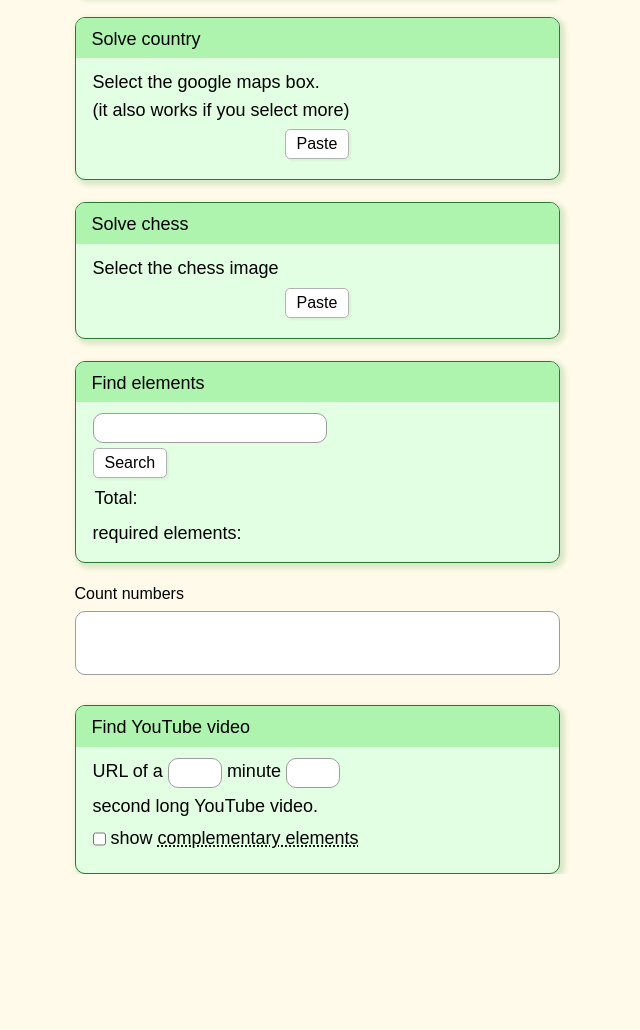
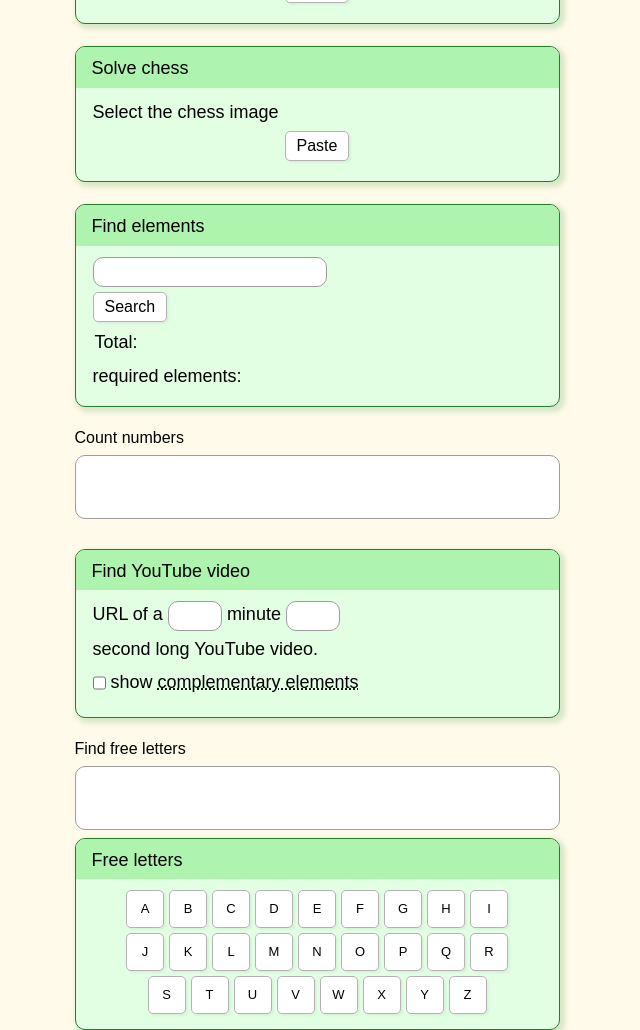
Before and after one commit to Marcell-Puskas/The-Password-Game-Ultimate-solver, a website built with Vite: page index.html in a window 1280 px wide. Shown: the whole page, without its empty margins (323-963 px from the left). Before the commit the page ends 874 px from the top, so only its background shows below. Built offline with nearby package versions, Linux system fonts and the light colour scheme; no server answers; what suncalc would draw is missing.

Commit message:
Check free letters

```diff
--- a/index.html
+++ b/index.html
@@ -75,6 +75,19 @@
                 <p id="yt-results"></p>
             </div>
         </div>
+
+        <div class="password-box">
+            <span class="password-box-header">Find free letters</span>
+            <input class="password-box-content" id="letters-input">
+
+            <div class="rule-box">
+                <span class="rule-box-header">Free letters</span>
+                <div class="rule-box-content">
+                    <div id="letters-results" style="align-self: center;"></div>
+                </div>
+            </div>
+
+        </div>
     </div>
 
     <script type="module" src="src/main.ts"></script>
--- /dev/null
+++ b/src/free-letters.ts
@@ -0,0 +1,11 @@
+const alphabetLetters = ["a", "b", "c", "d", "e", "f", "g", "h", "i", "j", "k", "l", "m", "n", "o", "p", "q", "r", "s", "t", "u", "v", "w", "x", "y", "z"]
+
+export function getFreeLetters(input: string) {
+    var freeletters: {letter: string, free: boolean}[] = []
+
+    alphabetLetters.forEach((letter) => {
+        freeletters.push({letter, free: !input.toLowerCase().includes(letter)})
+    })
+
+    return freeletters
+}
--- a/src/main.ts
+++ b/src/main.ts
@@ -5,6 +5,7 @@ import { getChessMove } from "./chess"
 import { getDigitsText } from "./digits"
 import { getElementsFromInput, getRequiredElementSymbols } from "./periodic-table"
 import { getYtUrls } from "./yt-url"
+import { getFreeLetters } from "./free-letters"
 
 
 
@@ -110,3 +111,21 @@ if(ytMinutes && ytSeconds && ytElements) {
     ytSeconds.addEventListener("input", setYtResults)
     ytElements.addEventListener("input", setYtResults)
 }
+
+
+
+const lettersInput = document.getElementById("letters-input") as HTMLInputElement
+function setFreeLetters() {
+    const lettersResults = document.getElementById("letters-results")
+    if (!lettersResults) throw new ReferenceError("letters-results selector failed");
+
+    const input = lettersInput.value
+    const freeLetters = getFreeLetters(input)
+
+    lettersResults.innerHTML = "";
+    freeLetters.forEach((letter) => {
+        lettersResults.innerHTML += `<div class="letter ${letter.free ? "" : "letter-taken"}">${letter.letter.toUpperCase()}<div>`
+    })
+}
+setFreeLetters()
+if(lettersInput) lettersInput.addEventListener("input", setFreeLetters)
--- a/src/style.css
+++ b/src/style.css
@@ -119,3 +119,34 @@ button {
     gap: 5px;
     flex-wrap: wrap;
 }
+
+#letters-results {
+    max-width: 400px;
+    display: flex;
+    justify-content: center;
+    align-items: center;
+    flex-wrap: wrap;
+    grid-gap: 5px;
+}
+
+.letter {
+    width: 38px;
+    height: 38px;
+    border-radius: 5px;
+    transition: background .2s ease-in-out,opacity .2s ease-in-out;
+    border: 1px solid #b3b3b3;
+    background: #fff;
+    color: #000;
+    font-family: Arial;
+    font-size: 13px;
+    text-align: center;
+    box-shadow: 2px 2px 2px 0 rgba(0,0,0,.05);
+    display: flex;
+    justify-content: center;
+    align-items: center;
+}
+
+.letter-taken {
+    opacity: 0.5;
+    background-color: #9d9d9d;
+}
```
Also changed, not shown: README.md.
